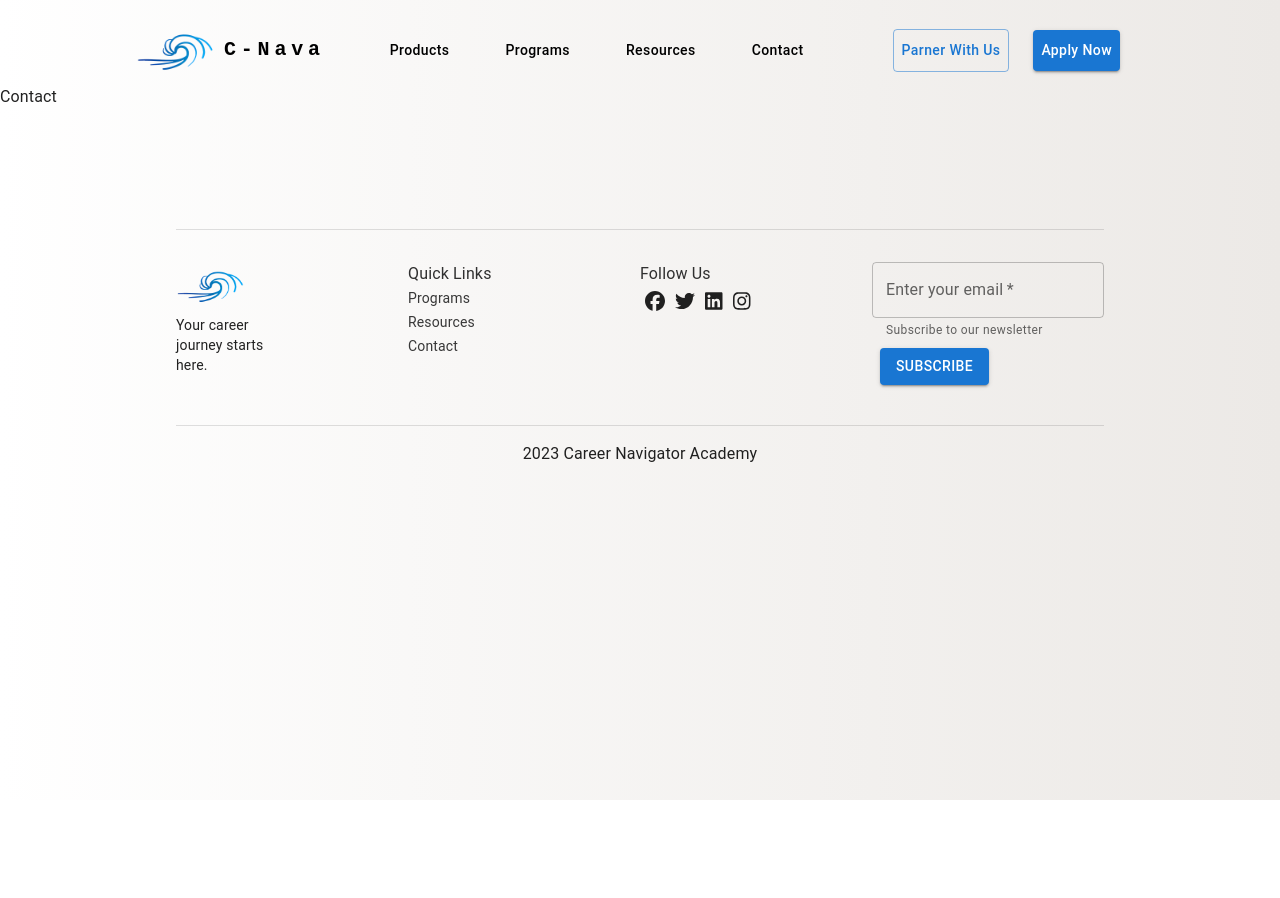
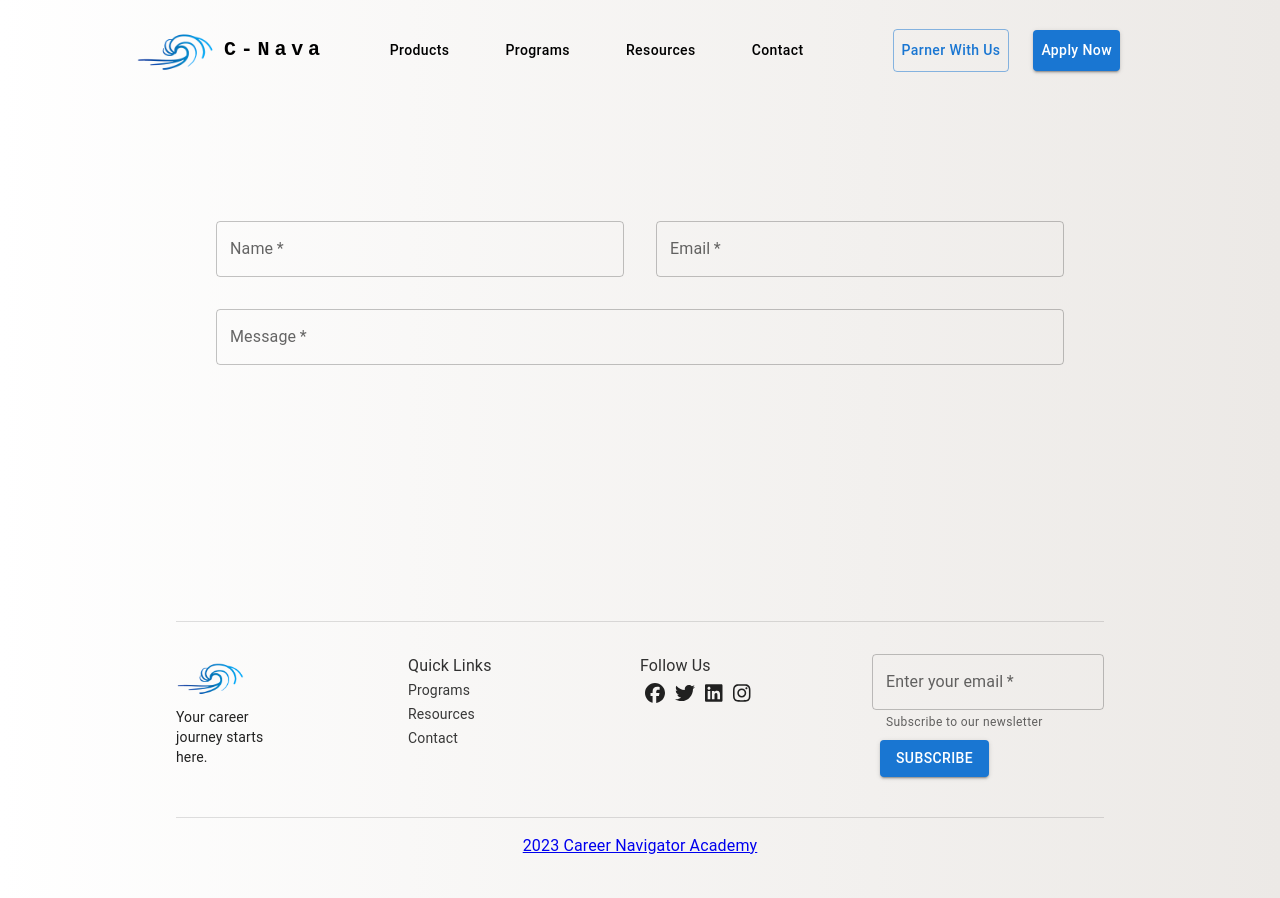
Before and after one commit to Career-Navigator-Academy/Career-Navigator-Academy.github.io, a React (Create React App) app: page /contact in a window 1280 px wide. Before the commit the page ends 800 px from the top, so only its background shows below. Built offline with nearby package versions, Linux system fonts and the light colour scheme.

Commit message:
added contact and nav route

```diff
--- a/src/components/AppBar.js
+++ b/src/components/AppBar.js
@@ -10,8 +10,6 @@ import MenuIcon from "@mui/icons-material/Menu";
 import Container from "@mui/material/Container";
 import Button from "@mui/material/Button";
 import MenuItem from "@mui/material/MenuItem";
-
-const pages = ["Products", "Programs", "Resources", "Contact"];
 
 export default function NavBar() {
   const [anchorElNav, setAnchorElNav] = React.useState(null);
@@ -64,7 +62,6 @@ export default function NavBar() {
               width: "70px",
               display: { xs: "flex", md: "none" },
               ml: 3,
-              // mr: { md: 0, xs: 2 },
             }}
           />
           <Box
@@ -98,15 +95,22 @@ export default function NavBar() {
                 display: { xs: "block", md: "none" },
               }}
             >
-              {pages.map((page) => (
+              {["Products", "Programs", "Resources", "Contact"].map((page) => (
                 <MenuItem key={page} onClick={handleCloseNavMenu}>
-                  <Typography sx={{ color: "black" }} textAlign="center">
-                    {page}
-                  </Typography>
+                  <a
+                    href={`/${page}`}
+                    style={{ textDecoration: "none", color: "inherit" }}
+                  >
+                    <Typography sx={{ color: "black" }} textAlign="center">
+                      {page}
+                    </Typography>
+                  </a>
                 </MenuItem>
               ))}
               <Box>
                 <Button
+                  component="a"
+                  href="/partner"
                   sx={{
                     textTransform: "none",
                     mx: 2,
@@ -114,10 +118,12 @@ export default function NavBar() {
                   }}
                   variant="outlined"
                 >
-                  Parner With Us
+                  Partner With Us
                 </Button>
                 <br />
                 <Button
+                  component="a"
+                  href="/apply"
                   sx={{
                     textTransform: "none",
                     mx: 2,
@@ -140,49 +146,34 @@ export default function NavBar() {
               ms: "auto",
             }}
           >
-            {pages.map((page) => (
+            {["Products", "Programs", "Resources", "Contact"].map((page) => (
               <>
-                <Button
-                  key={page}
-                  onClick={handleCloseNavMenu}
-                  sx={{
-                    my: 2,
-                    mr: { md: 5, xs: 0 },
-                    color: "black",
-                    display: "block",
-                    textTransform: "none",
-                  }}
+                <a
+                  href={`/${page}`}
+                  style={{ textDecoration: "none", color: "inherit" }}
                 >
-                  {page}
-                </Button>
-                {/* <Box sx={{ flexGrow: 0, display: { md: "none", xs: "flex" } }}>
                   <Button
+                    key={page}
+                    onClick={handleCloseNavMenu}
                     sx={{
+                      my: 2,
+                      mr: { md: 5, xs: 0 },
+                      color: "black",
+                      display: "block",
                       textTransform: "none",
-                      p: { md: 1, xs: 1 },
-                      mr: { md: 3, xs: 1 },
                     }}
-                    variant="outlined"
                   >
-                    Parner With Us
+                    {page}
                   </Button>
-                  <Button
-                    sx={{
-                      textTransform: "none",
-                      p: { md: 1, xs: 1 },
-                      mr: { md: 3, xs: 0 },
-                    }}
-                    variant="contained"
-                  >
-                    Apply Now
-                  </Button>
-                </Box> */}
+                </a>
               </>
             ))}
           </Box>
 
           <Box sx={{ flexGrow: 0, display: { md: "block", xs: "none" } }}>
             <Button
+              component="a"
+              href="/partner"
               sx={{
                 textTransform: "none",
                 p: { md: 1, xs: 1 },
@@ -193,6 +184,8 @@ export default function NavBar() {
               Parner With Us
             </Button>
             <Button
+              component="a"
+              href="/apply"
               sx={{
                 textTransform: "none",
                 p: { md: 1, xs: 1 },
--- a/src/components/Footer.js
+++ b/src/components/Footer.js
@@ -2,8 +2,6 @@ import React from "react";
 import logo from "../resources/logonew.png";
 import Divider from "@mui/material/Divider";
 import Typography from "@mui/material/Typography";
-import IconButton from "@mui/material/IconButton";
-import { styled } from "@mui/system";
 import { FontAwesomeIcon } from "@fortawesome/react-fontawesome";
 import {
   faFacebook,
@@ -12,18 +10,6 @@ import {
   faInstagram,
 } from "@fortawesome/free-brands-svg-icons";
 import { Box, Button, Grid, TextField } from "@mui/material";
-
-const FooterContainer = styled("footer")({
-  backgroundColor: "#3f51b5",
-  color: "#fff",
-  padding: "20px",
-  textAlign: "center",
-});
-
-const SocialIconButton = styled(IconButton)({
-  fontSize: "30px",
-  margin: "15px",
-});
 
 const BottomNav = () => {
   return (
@@ -55,7 +41,7 @@ const BottomNav = () => {
             <Typography
               sx={{ textDecoration: "none", color: "#383838" }}
               component="a"
-              href="/"
+              href="/programs"
               variant="body2"
             >
               Programs
@@ -64,7 +50,7 @@ const BottomNav = () => {
             <Typography
               sx={{ textDecoration: "none", color: "#383838" }}
               component="a"
-              href="/"
+              href="/resources"
               variant="body2"
             >
               Resources
@@ -73,7 +59,7 @@ const BottomNav = () => {
             <Typography
               sx={{ textDecoration: "none", color: "#383838" }}
               component="a"
-              href="/"
+              href="/contact"
               variant="body2"
             >
               Contact
@@ -126,7 +112,9 @@ const BottomNav = () => {
             alignContent: "center",
           }}
         >
-          <Typography variant="p">2023 Career Navigator Academy</Typography>
+          <Typography component="a" href="/" variant="p">
+            2023 Career Navigator Academy
+          </Typography>
         </Box>
       </Box>
     </Box>
--- a/src/pages/Contact.js
+++ b/src/pages/Contact.js
@@ -1,5 +1,49 @@
+import { Box, Grid, TextField } from "@mui/material";
 import React from "react";
 
 export default function Contact() {
-  return <div>Contact</div>;
+  return (
+    <Box
+      sx={{ px: { md: 25, xs: 3 }, py: { md: 15, xs: 5 } }}
+      columnSpacing={8}
+    >
+      <Grid container>
+        <Grid item md={6} xs={12} sx={{ p: 2 }}>
+          <TextField
+            label="Name"
+            variant="outlined"
+            name="name"
+            // value={formData.name}
+            // onChange={handleChange}
+            fullWidth
+            required
+          />
+        </Grid>
+
+        <Grid item md={6} xs={12} sx={{ p: 2 }}>
+          <TextField
+            label="Email"
+            variant="outlined"
+            name="email"
+            // value={formData.name}
+            // onChange={handleChange}
+            fullWidth
+            required
+          />
+        </Grid>
+
+        <Grid item md={12} xs={12} sx={{ p: 2 }}>
+          <TextField
+            label="Message"
+            variant="outlined"
+            name="message"
+            // value={formData.name}
+            // onChange={handleChange}
+            fullWidth
+            required
+          />
+        </Grid>
+      </Grid>
+    </Box>
+  );
 }
--- a/src/pages/Landing.js
+++ b/src/pages/Landing.js
@@ -82,6 +82,8 @@ export default function Landing() {
                 }}
                 variant="contained"
                 className="contained"
+                component="a"
+                href="/apply"
               >
                 Get Started <KeyboardDoubleArrowRightIcon sx={{ ml: 1 }} />
               </Button>
--- a/src/pages/Partner.js
+++ b/src/pages/Partner.js
@@ -2,7 +2,6 @@ import React from "react";
 import Card from "@mui/material/Card";
 import CardActions from "@mui/material/CardActions";
 import CardContent from "@mui/material/CardContent";
-import CardMedia from "@mui/material/CardMedia";
 import Button from "@mui/material/Button";
 import Typography from "@mui/material/Typography";
 import { Box, Grid } from "@mui/material";
--- a/src/pages/Programs.js
+++ b/src/pages/Programs.js
@@ -49,6 +49,8 @@ export default function Programs() {
             </Box>
             <Box sx={{ ml: { md: 10, xs: 0 }, mt: { md: 5, xs: 2 } }}>
               <Button
+                component="a"
+                href="/apply"
                 sx={{
                   textTransform: "none",
                   p: 1,
@@ -133,6 +135,8 @@ export default function Programs() {
             </Typography>
             <Box sx={{ ml: { md: 0, xs: 0 }, mt: { md: 5, xs: 2 } }}>
               <Button
+                component="a"
+                href="/apply"
                 sx={{
                   textTransform: "none",
                   p: 1,
--- a/src/sections/About.js
+++ b/src/sections/About.js
@@ -124,6 +124,8 @@ export default function About() {
 
         <Box sx={{ mt: { md: 0, xs: 2 } }}>
           <Button
+            component="a"
+            href="/apply"
             sx={{
               p: 1,
             }}
@@ -244,6 +246,8 @@ export default function About() {
 
         <Box sx={{ mt: { md: 5, xs: 2 } }}>
           <Button
+            component="a"
+            href="/apply"
             sx={{
               p: 1,
             }}
--- a/src/sections/Join.js
+++ b/src/sections/Join.js
@@ -59,7 +59,12 @@ export default function Join() {
               display="flex"
               sx={{ pt: 5 }}
             >
-              <Button variant="contained" className="containedlight">
+              <Button
+                component="a"
+                href="/apply"
+                variant="contained"
+                className="containedlight"
+              >
                 Get Started <KeyboardDoubleArrowRightIcon sx={{ ml: 1 }} />{" "}
               </Button>
             </Box>
--- a/src/sections/Ready.js
+++ b/src/sections/Ready.js
@@ -30,7 +30,12 @@ export default function Ready() {
         Join the community of other amazing like minded people
       </Typography>
       <Box justifyContent="center" display="flex">
-        <Button variant="contained" className="contained">
+        <Button
+          component="a"
+          href="/apply"
+          variant="contained"
+          className="contained"
+        >
           Join Us Now
         </Button>
       </Box>
```
Also changed, not shown: src/sections/Paths.js (+5 -5 lines).
